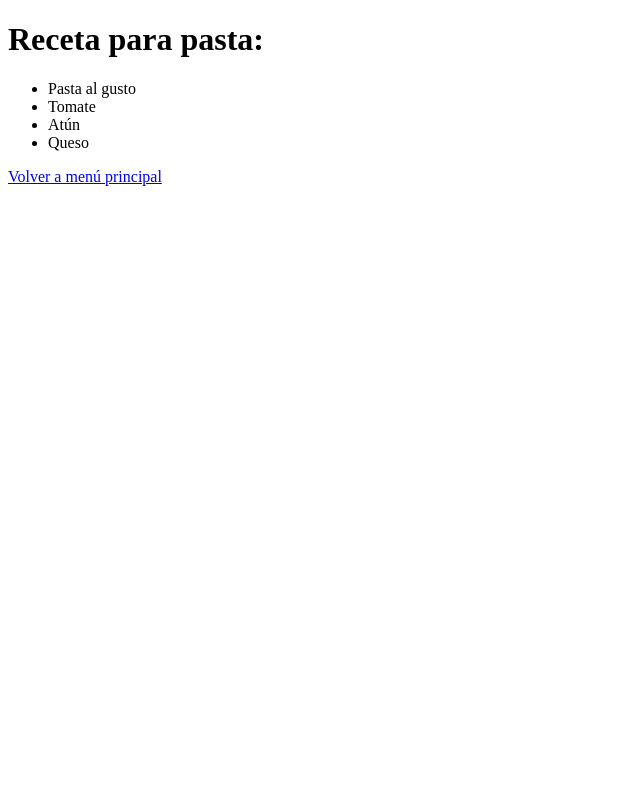
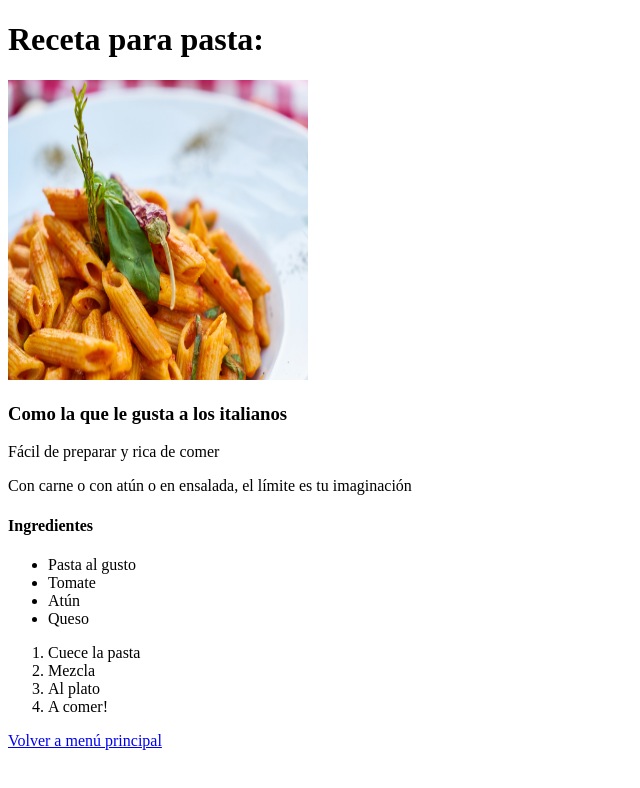
Before and after one commit to Kendrim87/odin-recipes, a plain HTML site: page recipes/pasta.html in a window 1280 px wide. Shown: the whole page, without its empty margins (0-640 px from the left). Drawn offline with Linux system fonts and the light colour scheme.

Commit message:
Añadidas imágenes y explicación de las recetas

```diff
--- a/recipes/pasta.html
+++ b/recipes/pasta.html
@@ -7,12 +7,23 @@
 </head>
 <body>
     <h1>Receta para pasta:</h1>
+    <img src="../images/pasta.jpg" height="300" width="300">
+    <h3>Como la que le gusta a los italianos</h3>
+    <p>Fácil de preparar y rica de comer</p>
+    <p>Con carne o con atún o en ensalada, el límite es tu imaginación</p>
+    <h4>Ingredientes</h4>
         <ul>
             <li>Pasta al gusto</li>
             <li>Tomate</li>
             <li>Atún</li>
             <li>Queso</li>
         </ul>
+        <ol>
+            <li>Cuece la pasta</li>
+            <li>Mezcla</li>
+            <li>Al plato</li>
+            <li>A comer!</li>
+        </ol>
     <a href="../index.html">Volver a menú principal</a>
 </body>
 </html>
```
Also changed, not shown: index.html (+2 -2 lines), recipes/lasagna.html (+11 -0 lines), recipes/pizza.html (+11 -0 lines), images/lasagna.jpg (added), images/pasta.jpg (added), images/pizza.jpg (added).
